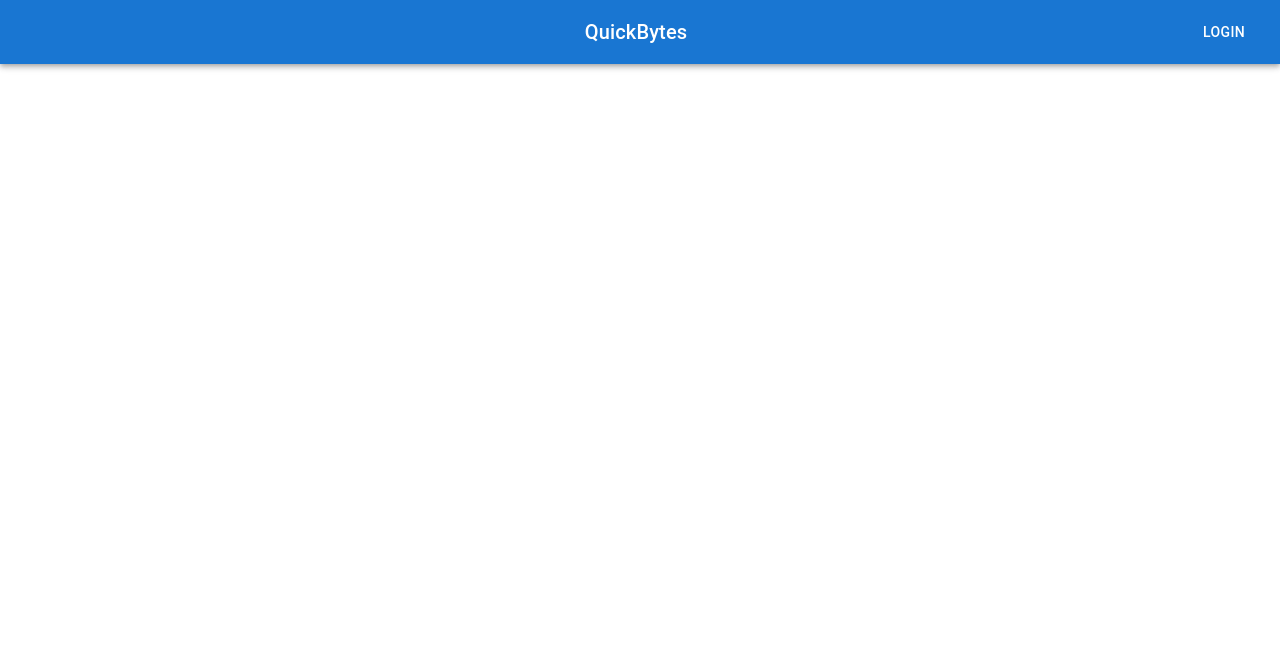
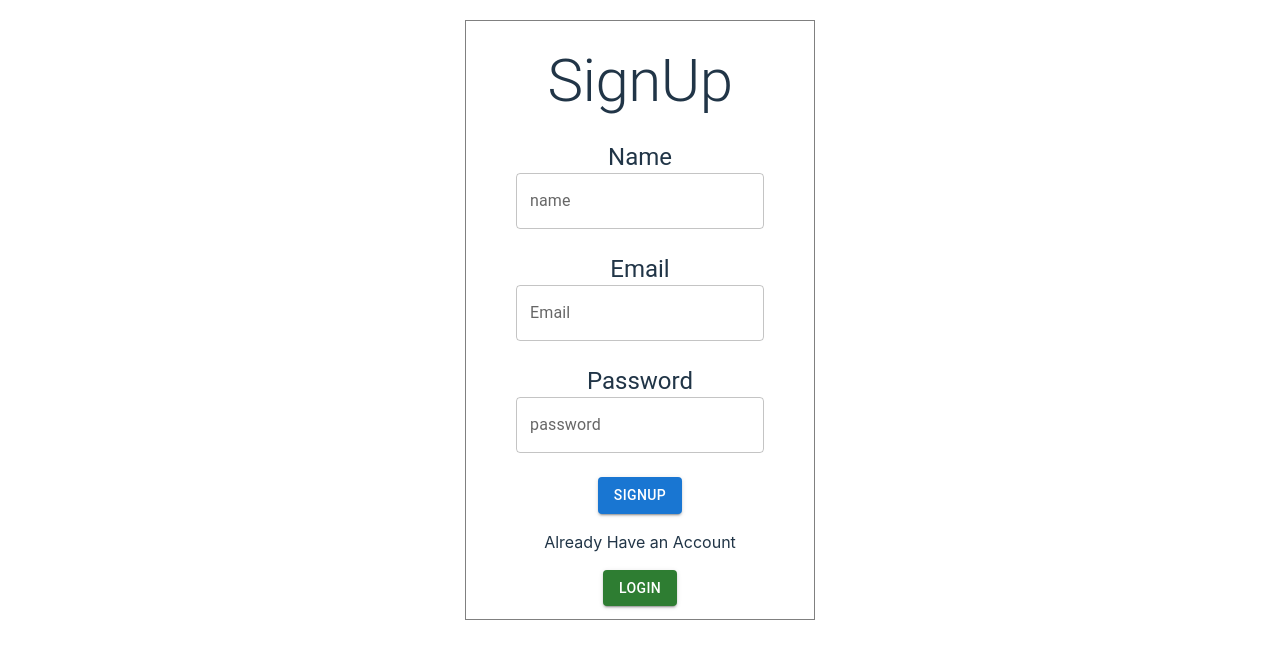
Before and after one commit to Irine-Theresa-Antony/QuickBytes, a React (Vite) app: page /signup in a window 1280 px wide. Before the commit this address had no page. Shown: the top 658 px of the page. Built offline with nearby package versions, Linux system fonts and the light colour scheme; some icons are missing.

Commit message:
register

```diff
--- /dev/null
+++ b/postcss.config.js
@@ -0,0 +1,6 @@
+import tailwindcss from '@tailwindcss/postcss';
+import autoprefixer from 'autoprefixer';
+
+export default {
+  plugins: [tailwindcss(), autoprefixer()]
+};
--- a/src/App.jsx
+++ b/src/App.jsx
@@ -6,6 +6,8 @@ import './App.css'
 import Navbar from './components/Navbar'
 import { Route, Routes } from 'react-router-dom'
 import Display from './components/Display'
+import SignUp from './components/SignUp'
+import Login from './components/Login'
 
 
 
@@ -15,11 +17,9 @@ function App() {
   return (
     <>
 
-
-     <Navbar/>
      <Routes>
-     <Route path='/' element={<Display/>}></Route>
-
+     <Route path='/signup' element={<SignUp/>}></Route>
+     <Route path='/login'element={<Login/>}></Route>
      </Routes>
 
     </>
--- /dev/null
+++ b/src/components/Login.jsx
@@ -0,0 +1,43 @@
+import { Box, Button, TextField, Typography } from '@mui/material'
+import axios from 'axios'
+import React, { useState } from 'react'
+import { Link } from 'react-router-dom'
+import { useNavigate } from 'react-router-dom'
+
+const Login = () => {
+    const [email,setEmail]= useState()
+    const [password,setPassword]= useState()
+    const navigate =useNavigate()
+
+const submitHandler=()=>{
+    axios
+    .post('http://localhost:3000/login',{email,password})
+    .then((result) => {console.log(result)
+      if(result.data ==="Success"){
+        navigate('/home')
+      }
+
+    })
+    .catch((err)=>console.log(err))
+};
+
+  return (
+    <div style={{
+        height: '80vh',
+        display: 'flex',
+        justifyContent: 'center',
+        alignItems: 'center',
+      }}>
+        <Box component="section" sx={{ p: 3, border: '1px solid grey' }} width={300} height={380}>
+        <Typography variant='h2'>LogIn</Typography><br/>
+        <Typography variant='h5'>Email</Typography>
+        <TextField variant='outlined' label="Email" onChange={(e)=> setEmail(e.target.value)}></TextField><br /><br />
+        <Typography variant='h5'>Password</Typography>
+        <TextField variant='outlined' label="password" onChange={(e)=> setPassword(e.target.value)}></TextField><br /><br />
+        <Button variant='contained' onClick={submitHandler}>LogIn</Button>
+        </Box>
+    </div>
+  )
+}
+
+export default Login
--- /dev/null
+++ b/src/components/SignUp.jsx
@@ -0,0 +1,53 @@
+import { Box, Button, TextField, Typography } from '@mui/material'
+import axios from 'axios'
+import React, { useState } from 'react'
+import { Link } from 'react-router-dom'
+import { useNavigate } from 'react-router-dom'
+
+const SignUp = () => {
+  const [name, setName] = useState()
+  const [email, setEmail] = useState()
+  const [password, setPassword] = useState()
+  const navigate = useNavigate()
+
+  const submitHandler = () => {
+    axios
+      .post('http://localhost:3000/', { "Name":name, "Email":email, "Password":password })
+      .then((result) => {
+        console.log(result)
+        navigate('/login')
+      })
+      .catch((err) => {
+      if (err.response && err.response.status === 400) {
+        alert("User already exists. Please login instead.");
+      } else {
+        alert("Something went wrong. Try again later.");
+        console.error(err);
+      }
+    });
+  };
+
+  return (
+    <div style={{
+      height: '80vh',
+      display: 'flex',
+      justifyContent: 'center',
+      alignItems: 'center',
+    }}>
+      <Box component="section" sx={{ p: 3, border: '1px solid grey' }} width={300} height={550}>
+        <Typography variant='h2'>SignUp</Typography><br />
+        <Typography variant='h5' label="Name">Name</Typography>
+        <TextField variant='outlined' label="name" onChange={(e) => setName(e.target.value)}></TextField><br /><br />
+        <Typography variant='h5'>Email</Typography>
+        <TextField variant='outlined' label="Email" onChange={(e) => setEmail(e.target.value)}></TextField><br /><br />
+        <Typography variant='h5'>Password</Typography>
+        <TextField variant='outlined' label="password" onChange={(e) => setPassword(e.target.value)}></TextField><br /><br />
+        <Button variant='contained' onClick={submitHandler}>SignUp</Button>
+        <p>Already Have an Account</p>
+        <Button component={Link} to="/login" variant='contained' color='success'>LogIn</Button>
+      </Box>
+    </div>
+  )
+}
+
+export default SignUp
--- a/src/index.css
+++ b/src/index.css
@@ -63,3 +63,6 @@ button:focus-visible {
     background-color: #f9f9f9;
   }
 }
+@tailwind base;
+@tailwind components;
+@tailwind utilities;
--- /dev/null
+++ b/tailwind.config.js
@@ -0,0 +1,10 @@
+module.exports = {
+  content: [
+    "./index.html",
+    "./src/**/*.{js,ts,jsx,tsx}",
+  ],
+  theme: {
+    extend: {},
+  },
+  plugins: [],
+}
```
Also changed, not shown: package.json (+6 -1 lines), 1 other file (tests, documents, lock files or other folders).
